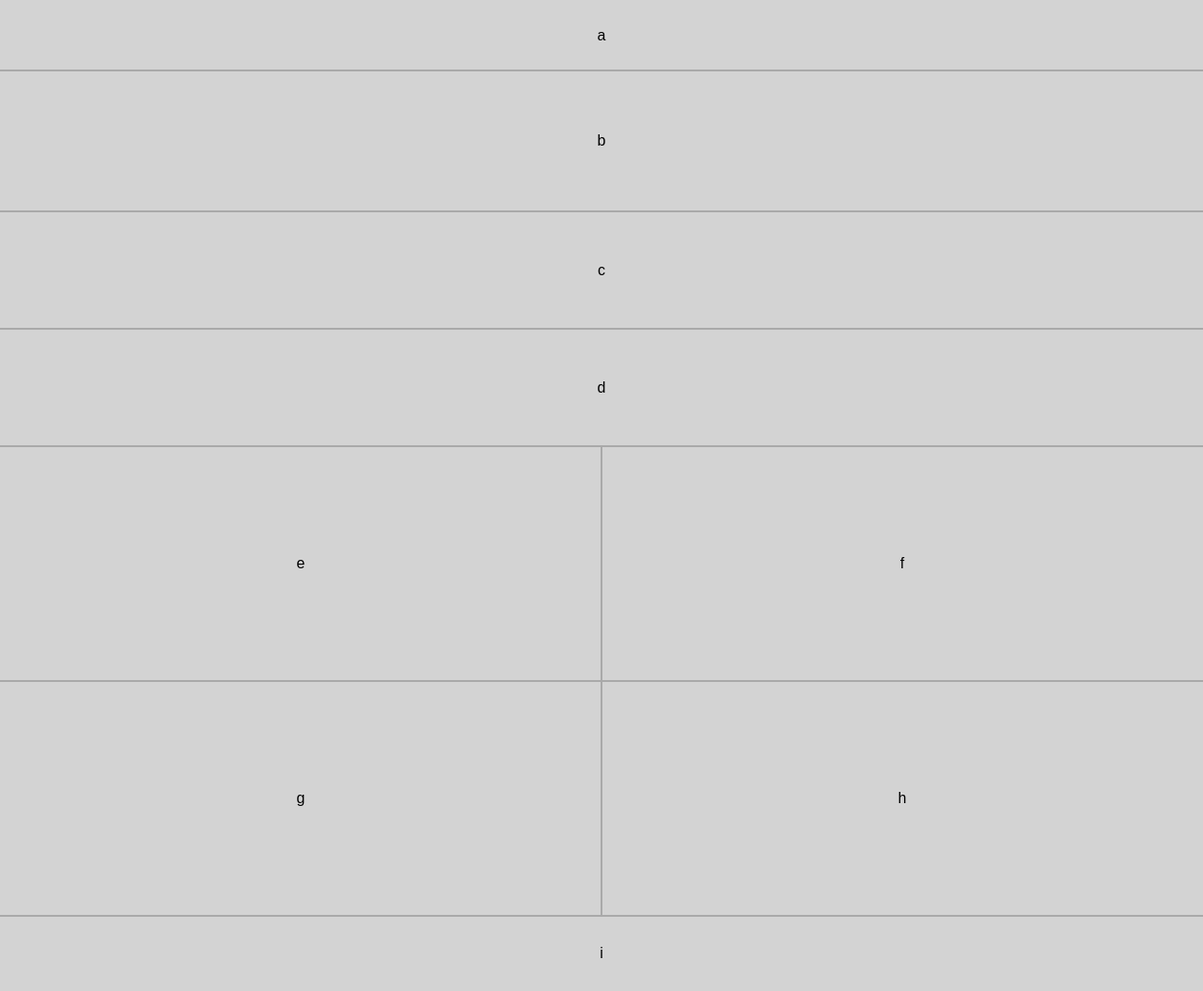
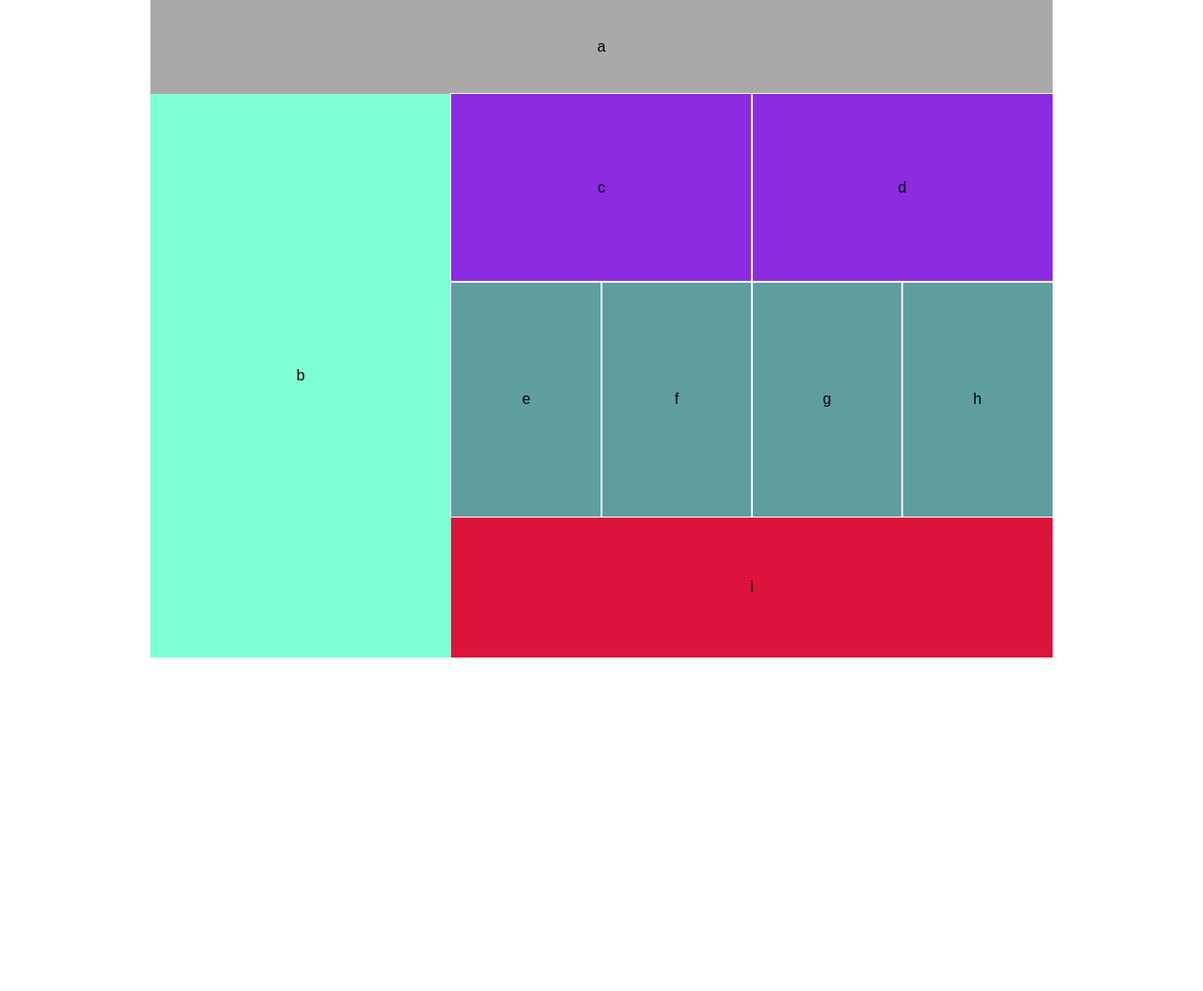
Before and after one commit to Concross/ui-challenge-01, a plain HTML site: page index.html in a window 1280 px wide. Shown: the whole page at 94% size. After the commit the page ends 800 px from the top, so only its background shows below. Drawn offline with Linux system fonts and the light colour scheme.

Commit message:
desktop view design comp met

```diff
--- a/index.html
+++ b/index.html
@@ -24,12 +24,15 @@
         b
       </aside>
     </div>
+
+    <div id="main-content">
       <div id="cd-container">
         <section>
           <div>c</div>
           <div>d</div>
         </section>
       </div>
+
       <div id="gallery-container">
         <section>
           <div>e</div>
@@ -39,10 +42,13 @@
         </section>
       </div>
 
-  </main>
       <footer>
         <div>i</div>
       </footer>
+
+    </div>
+
+  </main>
 </body>
 
 </html>
--- a/styles/base.css
+++ b/styles/base.css
@@ -1,11 +1,11 @@
-* {
-  outline: 1px solid darkgray;
-}
-
 body {
   text-align: center;
 }
 
-main {
-  background-color: lightgray;
+header {
+  background-color: darkgray;
 }
+
+footer {
+  background-color: crimson;
+}
--- a/styles/layout.css
+++ b/styles/layout.css
@@ -1,9 +1,4 @@
 body {
-  max-width: 100%;
-  margin: auto;
-}
-
-main {
   max-width: 100%;
   margin: auto;
 }
@@ -17,3 +12,22 @@ footer {
   height: 80px;
   line-height: 80px;
 }
+
+@media screen and (min-width: 768px) {
+  body {
+    max-width: 960px;
+  }
+
+  #main-content {
+    width: 66.666%;
+    float: right;
+  }
+  #sidebar-container {
+    float: left;
+    width: 33.333%;
+  }
+  #cd-container {
+    max-width: 100%;
+  }
+
+}
--- a/styles/modules.css
+++ b/styles/modules.css
@@ -1,28 +1,64 @@
-header, footer {
-  background-color: lightgray;
-}
-
 #sidebar-container {
   height: 150px;
   line-height: 150px;
+  background-color: aquamarine;
 }
 
 #cd-container {
   height: 250px;
+  background-color: blueviolet;
 }
 
 #cd-container div {
   height: 125px;
   line-height: 125px;
+  outline: 1px solid white;
 }
 
 #gallery-container {
   height: 500px;
   line-height: 250px;
+  background-color: cadetblue;
 }
 
 #gallery-container div{
   height: 250px;
   width: 50%;
   float: left;
+  outline: 1px solid white;
 }
+
+@media screen and (min-width: 768px) {
+  header {
+    height: 100px;
+    line-height: 100px;
+  }
+
+  footer {
+    height: 150px;
+    line-height: 150px
+  }
+  #sidebar-container {
+    height: 600px;
+    line-height: 600px;
+  }
+
+  #cd-container {
+    height: 200px;
+  }
+
+  #cd-container div {
+    width: 50%;
+    height: 200px;
+    line-height: 200px;
+    float: left;
+  }
+
+  #gallery-container {
+    height: 250px;
+  }
+
+  #gallery-container div {
+    width: 25%;
+  }
+}
```
Lines whose indentation alone changed are shown as unchanged.
